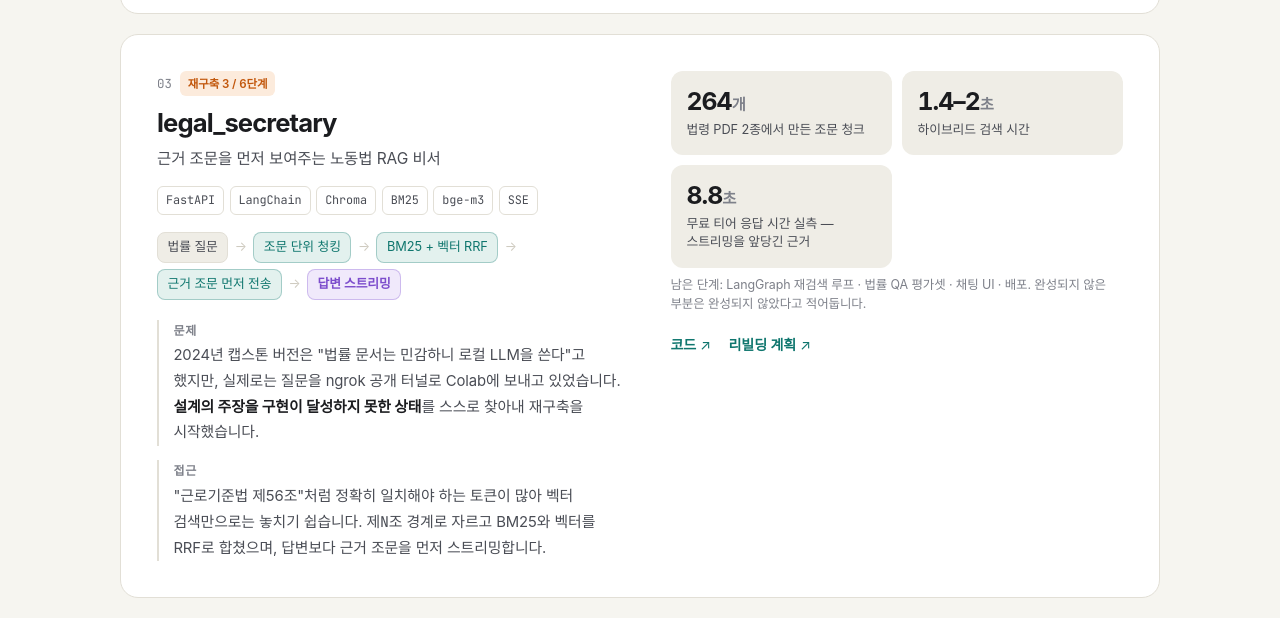
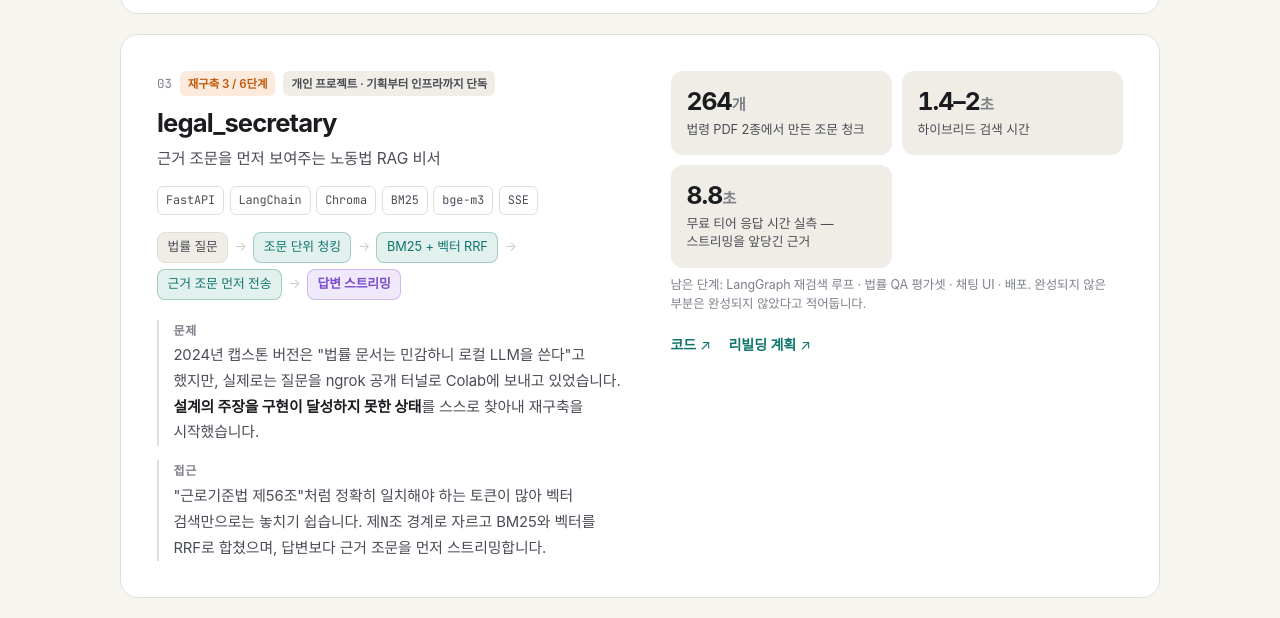
Before and after one commit to noviz-domino/noviz-domino.github.io, a plain HTML site: page index.html in a window 1280 px wide. Shown: the part 2968-3586 px from the top of the page. Drawn offline with Linux system fonts and the light colour scheme; a web font is replaced by a local one.

Commit message:
docs: legal_secretary가 단독 수행 프로젝트임을 명시

```diff
--- a/index.html
+++ b/index.html
@@ -551,7 +551,7 @@
 
     <article class="case">
       <div>
-        <div class="case-top"><span class="idx">03</span><span class="status wip">재구축 3 / 6단계</span></div>
+        <div class="case-top"><span class="idx">03</span><span class="status wip">재구축 3 / 6단계</span><span class="status">개인 프로젝트 · 기획부터 인프라까지 단독</span></div>
         <h3>legal_secretary</h3>
         <p class="one">근거 조문을 먼저 보여주는 노동법 RAG 비서</p>
         <div class="tags"><span class="tag-chip">FastAPI</span><span class="tag-chip">LangChain</span><span class="tag-chip">Chroma</span><span class="tag-chip">BM25</span><span class="tag-chip">bge-m3</span><span class="tag-chip">SSE</span></div>
```
